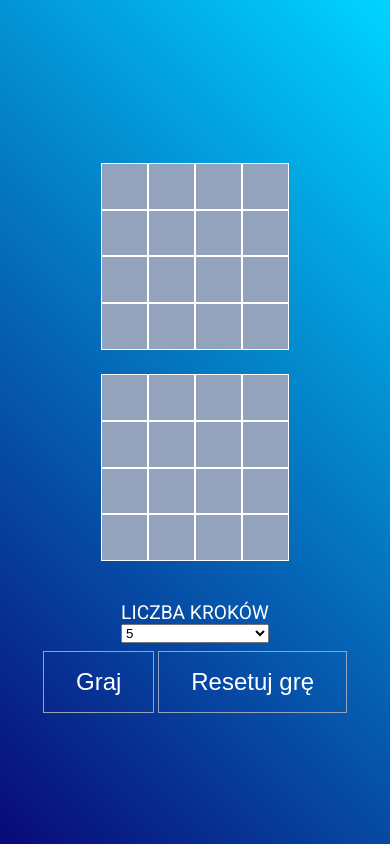
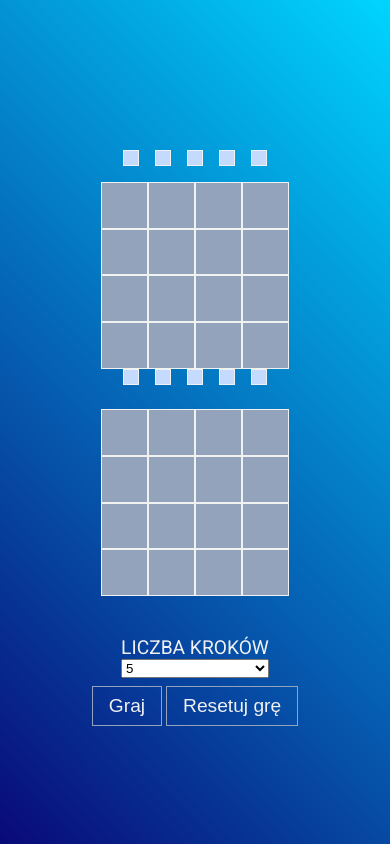
Before and after one commit to orzel095/amongus-minigame, a website built with webpack: page dist/index.html in a window 390 px wide. Built offline with nearby package versions, Linux system fonts and the light colour scheme; some packages are replaced by stand-ins of ours.

Commit message:
add score stystem

```diff
--- a/src/app.ts
+++ b/src/app.ts
@@ -2,8 +2,8 @@ import {
   getGeneratedBoxes,
   getComputerCombination,
   boxAnimation,
-  updateScore,
   setPlayerBoxes,
+  getGeneratedScores,
 } from "./utils/index";
 import "./styles/index.css";
 //@ts-ignore
@@ -15,8 +15,14 @@ const selectElement: HTMLSelectElement | null = document.querySelector(
 );
 const playBtn: HTMLButtonElement | null = document.querySelector(".play-btn");
 const resetBtn: HTMLButtonElement | null = document.querySelector(".reset-btn");
-const computerBoard: HTMLElement | null = document.querySelector(".computer-board");
+const computerBoard: HTMLElement | null = document.querySelector(
+  ".computer-board"
+);
 const playerBoard: HTMLElement | null = document.querySelector(".player-board");
+const computerScore: HTMLElement | null = document.querySelector(
+  ".computer-score"
+);
+const playerScore: HTMLElement | null = document.querySelector(".player-score");
 
 //setting game
 
@@ -33,6 +39,19 @@ boxes.forEach((node) => {
   playerBoard?.appendChild(node.cloneNode());
 });
 
+const createScores = () => {
+  if (computerScore) computerScore.innerHTML = "";
+  if (playerScore) playerScore.innerHTML = "";
+
+  const scores = getGeneratedScores(maxSteps);
+  scores.forEach((node) => {
+    computerScore?.appendChild(node.cloneNode());
+    playerScore?.appendChild(node.cloneNode());
+  });
+};
+
+createScores();
+
 let computerCombination = getComputerCombination(gridSize, maxSteps);
 
 const computerBoxes: NodeListOf<HTMLElement> = document.querySelectorAll(
@@ -43,6 +62,24 @@ const playerBoxes: NodeListOf<HTMLElement> = document.querySelectorAll(
 );
 
 // helpers
+
+const updateScore = () => {
+  createScores();
+  const computerScores: NodeListOf<HTMLElement> = document.querySelectorAll(
+    ".computer-score .score-box"
+  );
+  const playerScores: NodeListOf<HTMLElement> = document.querySelectorAll(
+    ".player-score .score-box"
+  );
+  computerScores.forEach((el, i) => {
+    if (i < currentLevel) el.classList.add("active");
+    else el.classList.remove("active");
+  });
+  playerScores.forEach((el, i) => {
+    if (i < currentStep) el.classList.add("active");
+    else el.classList.remove("active");
+  });
+};
 
 const resetGame = () => {
   currentLevel = 1;
@@ -91,14 +128,10 @@ const onSelectChange = (e: Event) => {
 };
 
 const onWinGame = () => {
-  Swal.fire(
-    'Brawo!',
-    'Wygrałeś!',
-    'success'
-  ).then(() => {
-    resetGame()
-  })
-}
+  Swal.fire("Brawo!", "Wygrałeś!", "success").then(() => {
+    resetGame();
+  });
+};
 
 const onPlayerClick = (e: Event) => {
   if (!isComputerPlay) {
--- a/src/styles/index.css
+++ b/src/styles/index.css
@@ -1,18 +1,23 @@
 @import "reset.css";
-@import url('https://fonts.googleapis.com/css2?family=Roboto&display=swap');
+@import url("https://fonts.googleapis.com/css2?family=Roboto&display=swap");
 
-body{
-    font-family: 'Roboto', sans-serif;
+body {
+  font-family: "Roboto", sans-serif;
 }
 
-.container{
+.container {
   display: flex;
   flex-direction: column;
   align-items: center;
   justify-content: center;
   width: 100vw;
   height: 100vh;
-    background: linear-gradient(45deg, rgba(2,0,36,1) 0%, rgba(9,9,121,1) 0%, rgba(0,212,255,1) 100%);
+  background: linear-gradient(
+    45deg,
+    rgba(2, 0, 36, 1) 0%,
+    rgba(9, 9, 121, 1) 0%,
+    rgba(0, 212, 255, 1) 100%
+  );
 }
 
 .wrapper {
@@ -24,14 +29,14 @@ body{
 }
 
 .computer-board {
-  background: #93A3BC;
+  background: #93a3bc;
   display: grid;
   grid-template-columns: repeat(4, 1fr);
   grid-template-rows: repeat(4, 1fr);
 }
 
 .player-board {
-  background: #93A3BC;
+  background: #93a3bc;
   display: grid;
   grid-template-columns: repeat(4, 1fr);
   grid-template-rows: repeat(4, 1fr);
@@ -43,20 +48,20 @@ body{
 
 @keyframes anim {
   0% {
-    background-color: #93A3BC;
+    background-color: #93a3bc;
   }
   50% {
-    background-color: #0E1C86;
+    background-color: #0e1c86;
   }
   100% {
-    background-color: #93A3BC;
+    background-color: #93a3bc;
   }
 }
 
 .box {
   width: 6vw;
   height: 6vw;
-  border: 1px solid white;
+  border: 1px solid #f1f1f1;
   transition: 500ms;
 }
 
@@ -65,7 +70,7 @@ body{
 }
 
 .disable {
-  background-color: #6F584B !important;
+  background-color: #596170 !important;
   cursor: not-allowed !important;
 }
 
@@ -76,21 +81,21 @@ body{
   width: 100%;
 }
 
-.actions button{
-    border: 1px solid #93A3BC;
+.actions button {
+  border: 1px solid #93a3bc;
   border-radius: 0;
   background-color: transparent;
-    color: white;
+  color: #f1f1f1;
   font-size: 1.5rem;
   padding: 1rem 2rem;
   cursor: pointer;
   transition: 0.5s background-color, 0.5s color;
 }
 
-.actions button:hover{
-    background-color: #93A3BC;
+.actions button:hover {
+  background-color: #93a3bc;
   color: black;
-    border-color: white;
+  border-color: #f1f1f1;
 }
 
 .actions-btns {
@@ -101,11 +106,29 @@ body{
   margin-top: 1.5rem;
   display: flex;
   flex-direction: column;
-  color: white;
+  color: #f1f1f1;
   font-size: 1.2rem;
   text-transform: uppercase;
 }
 
+.computer-score,
+.player-score {
+  margin-bottom: 1rem;
+  display: flex;
+  align-items: center;
+  justify-content: center;
+}
+
+.score-box {
+  margin: 0 0.5rem;
+  width: 1rem;
+  height: 1rem;
+  border: 1px solid #f1f1f1;
+  background-color: #c4dbff;
+}
+.score-box.active {
+  background-color: #40dba5;
+}
 
 @media (max-width: 768px) {
   .wrapper {
@@ -117,14 +140,19 @@ body{
   .box {
     width: 12vw;
     height: 12vw;
-      border: 1px solid white;
+    border: 1px solid #f1f1f1;
     transition: 500ms;
   }
 
-    .actions-btns{
+  .actions-btns {
     margin-top: 0.5rem;
   }
-    .actions-select{
+  .actions-select {
     margin-top: 0.5rem;
   }
+
+  .actions button {
+    font-size: 1.2rem;
+    padding: 0.5rem 1rem;
   }
+}
--- a/src/utils/index.ts
+++ b/src/utils/index.ts
@@ -17,6 +17,21 @@ export const getGeneratedBoxes = (gridSize: number) => {
 };
 
 /**
+ * @param  {number} level number of levels
+ * @returns {HTMLElement[]} array of box elements
+ */
+export const getGeneratedScores = (level: number) => {
+  const scores = [];
+  for (let i = 0; i < level; i++) {
+    const element: HTMLElement = document.createElement("div");
+    element.className = "score-box";
+
+    scores.push(element);
+  }
+  return scores;
+};
+
+/**
  * @param  {number} gridSize
  * @param  {number} maxSteps
  * @returns {number[]} generated computer combination
@@ -30,11 +45,6 @@ export const getComputerCombination = (gridSize: number, maxSteps: number) => {
   return combination;
 };
 
-export const updateScore = () => {
-  // leftScore.innerText = `${step}/${maxSteps}`;
-  // rightScore.innerText = `${currentStep}/${maxSteps}`;
-};
-
 /**
  * start light animation box
  * @param  {HTMLElement} element
@@ -46,6 +56,11 @@ export const boxAnimation = (element: HTMLElement) => {
   }, 450);
 };
 
+/**
+ * toggle user interaction with boxes
+ * @param  {NodeListOf<HTMLElement>} boxes
+ * @param  {boolean} isEnable
+ */
 export const setPlayerBoxes = (
   boxes: NodeListOf<HTMLElement>,
   isEnable: boolean
```
Also changed, not shown: dist/index.html. Lines whose indentation alone changed are shown as unchanged.
